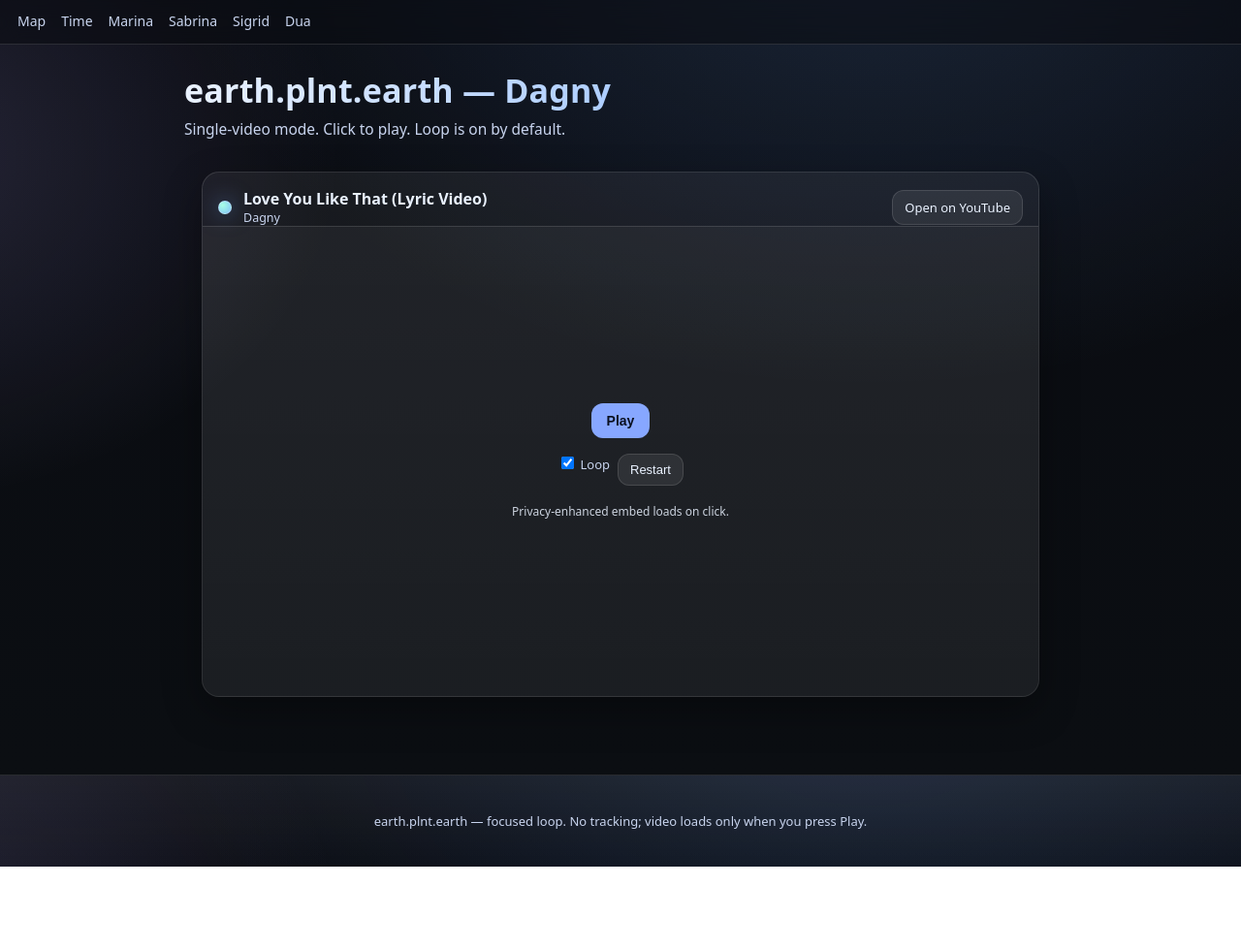
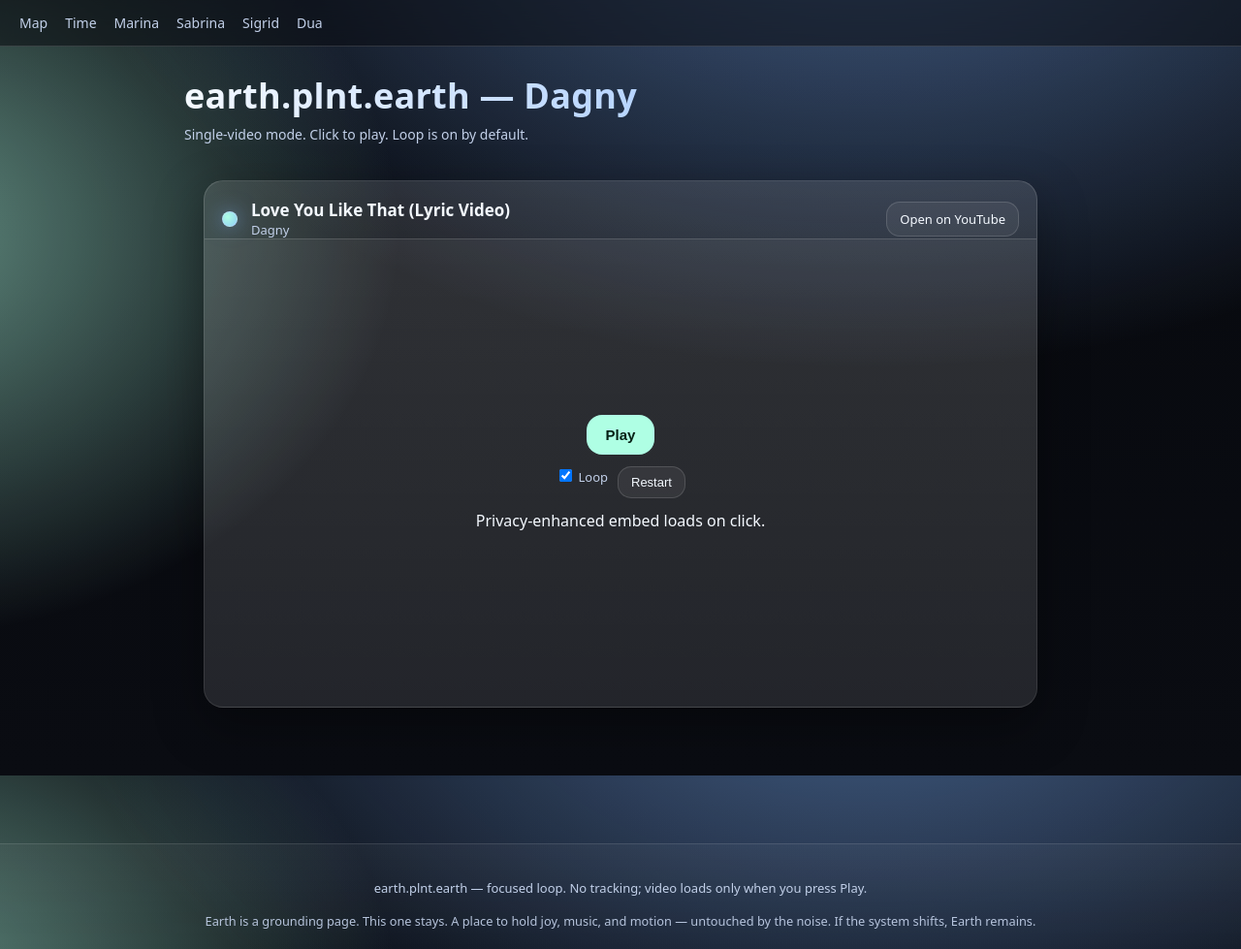
Before and after one commit to tcarrw/earth, a plain HTML site: page index.html in a window 1280 px wide. Shown: the whole page at 97% size. Before the commit the page ends 894 px from the top, so only its background shows below. Drawn offline with Linux system fonts and the light colour scheme.

Commit message:
Refactor HTML and CSS for better aesthetics
Updated styles and structure for improved layout and design.

```diff
--- a/index.html
+++ b/index.html
@@ -5,79 +5,164 @@
   <meta name="viewport" content="width=device-width, initial-scale=1" />
   <title>earth.plnt.earth — Dagny • Love You Like That (Loop)</title>
   <meta name="color-scheme" content="dark light">
+
   <style>
     :root{
-      --bg:#0b0e12; --ink:#eaf2ff; --ink-dim:#c8d4ee; --line:rgba(255,255,255,0.12);
-      --glass:rgba(255,255,255,0.08); --accent:#87a7ff; --mint:#a8ffe6; --blue:#6fa8ff;
+      --bg:#080a10;
+      --ink:#f4f9ff;
+      --ink-dim:#c2d0e9;
+      --line:rgba(255,255,255,0.14);
+
+      /* Dagny snap colors */
+      --mint:#afffe4;
+      --mint-glow:rgba(175,255,228,0.55);
+      --sky:#7fb3ff;
+      --sky-glow:rgba(127,179,255,0.55);
+
+      --glass:rgba(255,255,255,0.06);
+      --glass2:rgba(255,255,255,0.12);
     }
-    *{box-sizing:border-box}
+
+    *{box-sizing:border-box;}
     html,body{height:100%}
+
     body{
       margin:0;
-      font-family: ui-sans-serif, system-ui, -apple-system, Segoe UI, Roboto, "Helvetica Neue", Arial, "Noto Sans";
+      font-family: ui-sans-serif,system-ui,-apple-system,Segoe UI,Roboto,Helvetica,Arial;
       background:
-        radial-gradient(1200px 800px at 70% -10%, rgba(111,168,255,0.16), transparent 60%),
-        radial-gradient(800px 600px at -10% 20%, rgba(184,166,255,0.16), transparent 60%),
-        linear-gradient(180deg,#0a0c12 0%,#0b0e12 100%);
+        radial-gradient(1400px 900px at 70% -20%, var(--sky-glow), transparent 60%),
+        radial-gradient(900px 700px at -10% 30%, var(--mint-glow), transparent 60%),
+        linear-gradient(180deg,#07090e 0%,#0a0c12 100%);
       color:var(--ink);
-      -webkit-font-smoothing:antialiased; text-rendering:optimizeLegibility;
+      -webkit-font-smoothing:antialiased;
     }
 
     /* NAV BAR */
     nav{
-      display:flex;
-      gap:16px;
-      padding:12px 18px 14px;
-      backdrop-filter:blur(10px);
-      background:rgba(10,12,18,.55);
+      display:flex;gap:18px;
+      padding:14px 20px;
+      backdrop-filter:blur(14px);
+      background:rgba(10,12,18,0.55);
       border-bottom:1px solid var(--line);
       position:sticky;top:0;z-index:20;
       font-size:14px;
     }
     nav a{
-      color:var(--ink-dim); text-decoration:none; font-weight:500;
+      text-decoration:none;color:var(--ink-dim);font-weight:500;
+      transition:color .2s ease;
     }
     nav a:hover{color:var(--ink)}
 
+    /* HEADER */
     header{
-      padding:24px 18px 10px;
+      padding:26px 20px 10px;
+      text-align:left;
+    }
+    .wrap{max-width:900px;margin:0 auto;}
+    h1{
+      margin:0 0 6px;
+      font-size:clamp(24px,3.6vw,36px);
+      font-weight:800;
+      letter-spacing:.25px;
+      background:linear-gradient(90deg,var(--ink),var(--sky));
+      -webkit-background-clip:text;
+      color:transparent;
+    }
+    .sub{color:var(--ink-dim);font-size:14px;margin-top:4px;}
+
+    /* CARD */
+    main{padding:28px 20px 100px;}
+    .card{
+      background:linear-gradient(180deg,var(--glass2),var(--glass));
+      border:1px solid var(--line);
+      border-radius:20px;
+      overflow:hidden;
+      box-shadow:0 18px 50px rgba(0,0,0,.35);
+      transform:translateZ(0);
+      animation:snapIn .65s cubic-bezier(.16,1,.3,1);
     }
 
-    .wrap{max-width:900px; margin:0 auto;}
-    h1{
-      margin:0 0 6px; font-size:clamp(22px,3.2vw,34px); font-weight:800; letter-spacing:.2px;
-      background: linear-gradient(90deg, var(--ink), var(--blue));
-      -webkit-background-clip:text; background-clip:text; color:transparent;
+    @keyframes snapIn{
+      0%{opacity:0;transform:translateY(30px) scale(.97);}
+      60%{opacity:1;transform:translateY(0) scale(1.015);}
+      100%{transform:scale(1);}
     }
-    .sub{color:var(--ink-dim); font-size:clamp(13px,1.8vw,15.5px); line-height:1.5;}
-    main{padding:22px 18px 80px;}
-    .card{
-      background:linear-gradient(180deg, rgba(255,255,255,0.06), rgba(255,255,255,0.03));
-      border:1px solid var(--line); border-radius:18px; overflow:hidden;
-      box-shadow:0 15px 40px rgba(0,0,0,.32);
+
+    .head{
+      display:flex;align-items:center;justify-content:space-between;gap:14px;
+      padding:18px 18px 0;
     }
-    .head{display:flex; align-items:center; justify-content:space-between; gap:12px; padding:16px 16px 0;}
-    .meta{display:flex; align-items:center; gap:12px; min-width:0;}
-    .dot{width:14px; height:14px; border-radius:50%; border:1px solid rgba(255,255,255,.35);
-      background:radial-gradient(circle at 30% 30%, var(--mint), var(--blue));
-      box-shadow:0 0 22px rgba(111,168,255,.55), inset 0 0 14px rgba(168,255,230,.45);}
-    .title{font-weight:700; font-size:16px;}
-    .artist{font-size:12.5px; color:var(--ink-dim)}
-    .actions{display:flex; gap:8px; flex-wrap:wrap;}
+    .meta{display:flex;align-items:center;gap:14px}
+    .dot{
+      width:16px;height:16px;border-radius:50%;
+      background:radial-gradient(circle at 35% 35%,var(--mint),var(--sky));
+      box-shadow:
+        0 0 20px var(--sky-glow),
+        inset 0 0 14px var(--mint-glow);
+      border:1px solid rgba(255,255,255,.3);
+    }
+    .title{font-weight:700;font-size:17px;}
+    .artist{font-size:13px;color:var(--ink-dim)}
+
+    .actions{display:flex;gap:10px;}
     .btn{
-      display:inline-flex; align-items:center; gap:8px;
-      padding:8px 12px; border:1px solid var(--line); border-radius:12px;
-      background:var(--glass); color:var(--ink); font-size:13px; text-decoration:none; cursor:pointer;
+      padding:8px 13px;
+      border-radius:14px;
+      background:var(--glass);
+      border:1px solid var(--line);
+      color:var(--ink);
+      font-size:13px;text-decoration:none;
+      transition:background .2s ease;
     }
-    .btn:hover{background:rgba(255,255,255,.12)}
-    .player{width:100%; aspect-ratio:16/9; background:rgba(255,255,255,0.04); border-top:1px solid var(--line); display:grid; place-items:center;}
-    .playpad{display:flex; flex-direction:column; align-items:center; gap:10px; text-align:center; padding:24px;}
-    .play{padding:10px 16px; border-radius:12px; background:var(--accent); color:#0a1020; font-weight:800; border:none; cursor:pointer; font-size:14px;}
-    .controls{display:flex; gap:8px; flex-wrap:wrap; justify-content:center; margin-top:6px; color:var(--ink-dim); font-size:13px;}
-    footer{color:var(--ink-dim); text-align:center; padding:38px 18px; border-top:1px solid var(--line); background:linear-gradient(180deg, rgba(255,255,255,.05), transparent); font-size:13px;}
-    .mini{font-size:12px; opacity:.85; margin-top:8px}
+    .btn:hover{background:rgba(255,255,255,0.14)}
+
+    .player{
+      width:100%;aspect-ratio:16/9;
+      background:rgba(255,255,255,0.05);
+      border-top:1px solid var(--line);
+      display:grid;place-items:center;
+    }
+
+    .playpad{
+      display:flex;flex-direction:column;align-items:center;
+      gap:12px;text-align:center;padding:26px;
+    }
+    .play{
+      padding:12px 20px;
+      border-radius:16px;
+      background:var(--mint);
+      color:#062015;
+      font-weight:800;
+      border:none;
+      cursor:pointer;
+      font-size:15px;
+      transition:transform .15s ease;
+    }
+    .play:active{transform:scale(.93);}
+
+    .controls{display:flex;gap:10px;flex-wrap:wrap;justify-content:center;font-size:13px;color:var(--ink-dim);}
+
+    footer{
+      color:var(--ink-dim);
+      text-align:center;
+      padding:36px 20px 20px;
+      border-top:1px solid var(--line);
+      background:linear-gradient(180deg,rgba(255,255,255,.04),transparent);
+      font-size:13px;
+      margin-top:40px;
+    }
+
+    /* Earth Note */
+    .earth-note{
+      margin-top:16px;
+      font-size:12.8px;
+      opacity:.92;
+      color:var(--ink-dim);
+      line-height:1.45;
+    }
   </style>
 </head>
+
 <body>
 
   <nav>
@@ -100,7 +185,7 @@
     <article class="card">
       <div class="head">
         <div class="meta">
-          <div class="dot" aria-hidden="true"></div>
+          <div class="dot"></div>
           <div>
             <div class="title">Love You Like That (Lyric Video)</div>
             <div class="artist">Dagny</div>
@@ -127,56 +212,61 @@
 
   <footer>
     earth.plnt.earth — focused loop. No tracking; video loads only when you press Play.
+    <div class="earth-note">
+      Earth is a grounding page. This one stays.
+      A place to hold joy, music, and motion — untouched by the noise.
+      If the system shifts, Earth remains.
+    </div>
   </footer>
 
   <script>
     (function(){
-      var VIDEO_ID = "bnQBqinwlwQ";
-      var host = document.getElementById('player');
-      var playBtn = document.getElementById('playBtn');
-      var loopToggle = document.getElementById('loopToggle');
-      var restartBtn = document.getElementById('restartBtn');
+      var VIDEO_ID="bnQBqinwlwQ";
+      var host=document.getElementById('player');
+      var playBtn=document.getElementById('playBtn');
+      var loopToggle=document.getElementById('loopToggle');
+      var restartBtn=document.getElementById('restartBtn');
 
       function buildSrc(loopOn){
-        var params = new URLSearchParams({
-          autoplay: '1',
-          modestbranding: '1',
-          rel: '0',
-          color: 'white'
+        var params=new URLSearchParams({
+          autoplay:'1',
+          modestbranding:'1',
+          rel:'0',
+          color:'white'
         });
         if(loopOn){
           params.set('loop','1');
-          params.set('playlist', VIDEO_ID);
+          params.set('playlist',VIDEO_ID);
         }
-        return 'https://www.youtube-nocookie.com/embed/' + encodeURIComponent(VIDEO_ID) + '?' + params.toString();
+        return 'https://www.youtube-nocookie.com/embed/'+encodeURIComponent(VIDEO_ID)+'?'+params.toString();
       }
 
       function inject(loopOn){
-        host.innerHTML = '';
-        var iframe = document.createElement('iframe');
-        iframe.title = 'YouTube video';
-        iframe.allow = 'accelerometer; autoplay; clipboard-write; encrypted-media; gyroscope; picture-in-picture; web-share';
-        iframe.allowFullscreen = true;
-        iframe.style.width = '100%';
-        iframe.style.height = '100%';
-        iframe.style.border = '0';
-        iframe.src = buildSrc(loopOn);
+        host.innerHTML='';
+        var iframe=document.createElement('iframe');
+        iframe.title='YouTube video';
+        iframe.allow='accelerometer; autoplay; clipboard-write; encrypted-media; gyroscope; picture-in-picture; web-share';
+        iframe.allowFullscreen=true;
+        iframe.style.width='100%';
+        iframe.style.height='100%';
+        iframe.style.border='0';
+        iframe.src=buildSrc(loopOn);
         host.appendChild(iframe);
       }
 
-      playBtn.addEventListener('click', function(){
+      playBtn.addEventListener('click',function(){
         inject(loopToggle.checked);
       });
 
-      loopToggle.addEventListener('change', function(){
-        var hasIframe = !!host.querySelector('iframe');
-        if(hasIframe) inject(loopToggle.checked);
+      loopToggle.addEventListener('change',function(){
+        if(host.querySelector('iframe')) inject(loopToggle.checked);
       });
 
-      restartBtn.addEventListener('click', function(){
+      restartBtn.addEventListener('click',function(){
         inject(loopToggle.checked);
       });
     })();
   </script>
+
 </body>
 </html>
```
